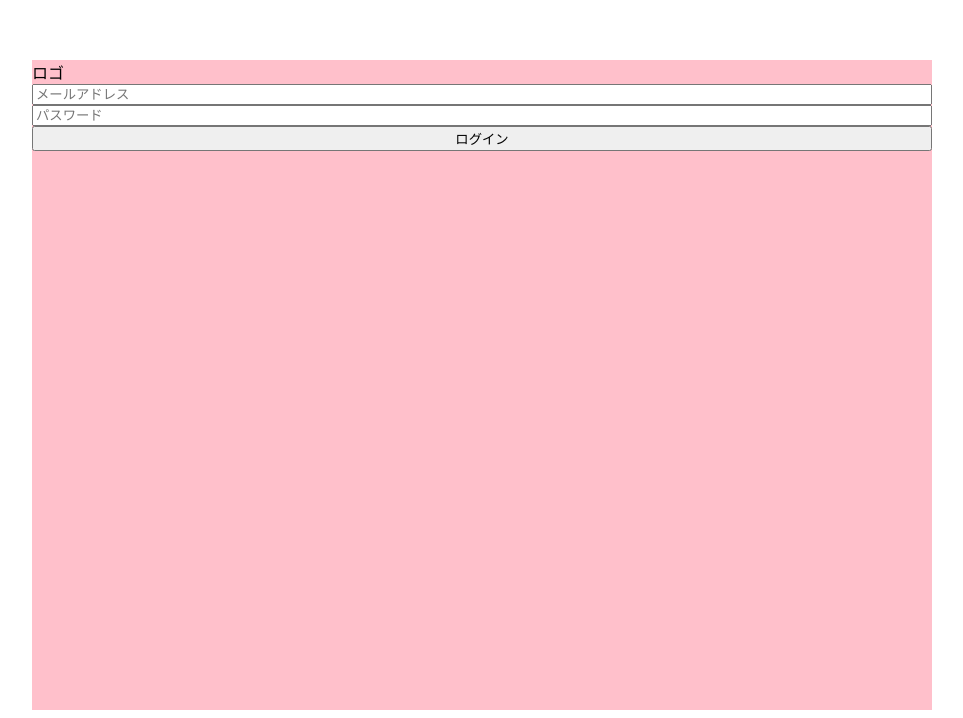
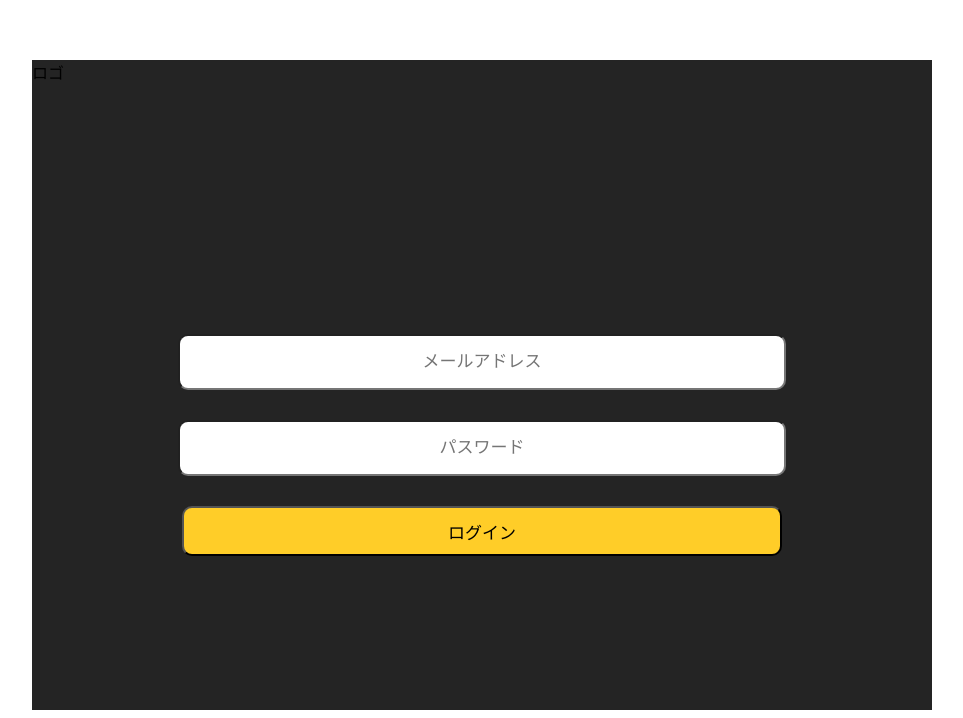
Before and after one commit to yaotani0413/SAMPLE_Project_Markup, a plain HTML site: page マークアップ/ログイン/index.html in a window 1280 px wide. Shown: the part 140-858 px from the top of the page, without its empty margins (158-1121 px from the left). Drawn offline with Linux system fonts and the light colour scheme.

Commit message:
フォームをそれっぽく

```diff
--- a/マークアップ/ログイン/index.html
+++ b/マークアップ/ログイン/index.html
@@ -3,6 +3,7 @@
   <head>
     <meta charset="UTF-8">
     <link rel="stylesheet" href="main.css">
+    <link href="https://use.fontawesome.com/releases/v5.6.1/css/all.css" rel="stylesheet">
     <title>ログイン</title>
   </head>
   <body>
--- a/マークアップ/ログイン/main.css
+++ b/マークアップ/ログイン/main.css
@@ -1,9 +1,42 @@
 .login-box {
   height: 650px;
   width: 900px;
-  background-color: pink;
+  background-color: #242424;
   margin: auto;
   margin-top: 200px;
   display: flex;
   flex-direction: column;
 }
+
+.mail {
+  height: 50px;
+  width: 600px;
+  position: relative;
+  top: 250px;
+  text-align: center;
+  margin: 0 auto;
+  border-radius: 10px;
+  font-size: 17px;
+}
+
+.pass {
+  height: 50px;
+  width: 600px;
+  position: relative;
+  top: 280px;
+  text-align: center;
+  margin: 0 auto;
+  border-radius: 10px;
+  font-size: 17px;
+}
+
+.login {
+  height: 50px;
+  width: 600px;
+  position: relative;
+  top: 310px;
+  margin: 0 auto;
+  background-color: #FFCD28;
+  border-radius: 10px;
+  font-size: 17px;
+}
```
